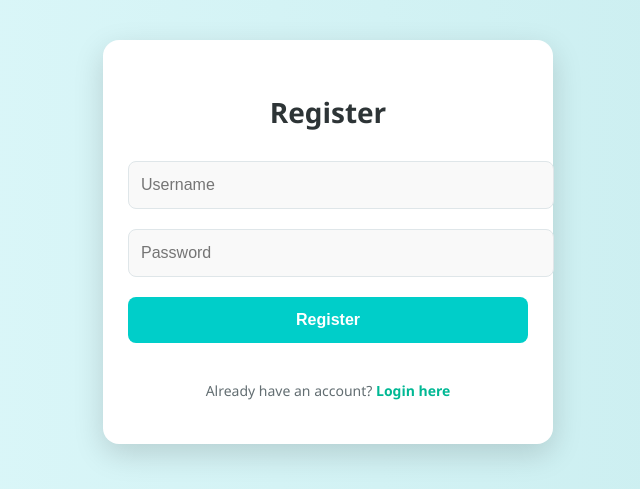
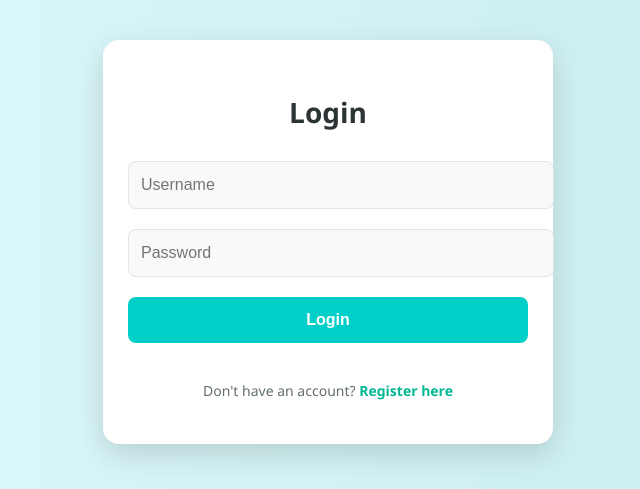
Before and after one commit to tasfiq1110/website, a Flask app: page / in a window 1280 px wide. Shown: the top 489 px of the page, without its empty margins (312-952 px from the left). Run offline with Flask 3, Linux system fonts and the light colour scheme; some libraries are stand-ins or nearby versions.

Commit message:
Update register.html

```diff
--- a/templates/register.html
+++ b/templates/register.html
@@ -2,18 +2,21 @@
 <html lang="en">
 <head>
   <meta charset="UTF-8">
-  <title>Register</title>
+  <title>Login</title>
+  <meta name="viewport" content="width=device-width, initial-scale=1.0" />
   <link rel="stylesheet" href="{{ url_for('static', filename='style.css') }}">
 </head>
 <body>
-  <div class="form-container">
-    <h2>Register</h2>
-    <form action="{{ url_for('register') }}" method="POST">
-      <input type="text" name="username" placeholder="Username" required>
-      <input type="password" name="password" placeholder="Password" required>
-      <button type="submit">Register</button>
-    </form>
-    <p class="form-switch">Already have an account? <a href="{{ url_for('login_page') }}">Login here</a></p>
+  <div class="page-wrapper">
+    <div class="form-container">
+      <h2>Login</h2>
+      <form action="{{ url_for('login_page') }}" method="POST">
+        <input type="text" name="username" placeholder="Username" required>
+        <input type="password" name="password" placeholder="Password" required>
+        <button type="submit">Login</button>
+      </form>
+      <p class="form-switch">Don't have an account? <a href="{{ url_for('home') }}">Register here</a></p>
+    </div>
   </div>
 </body>
 </html>
```
